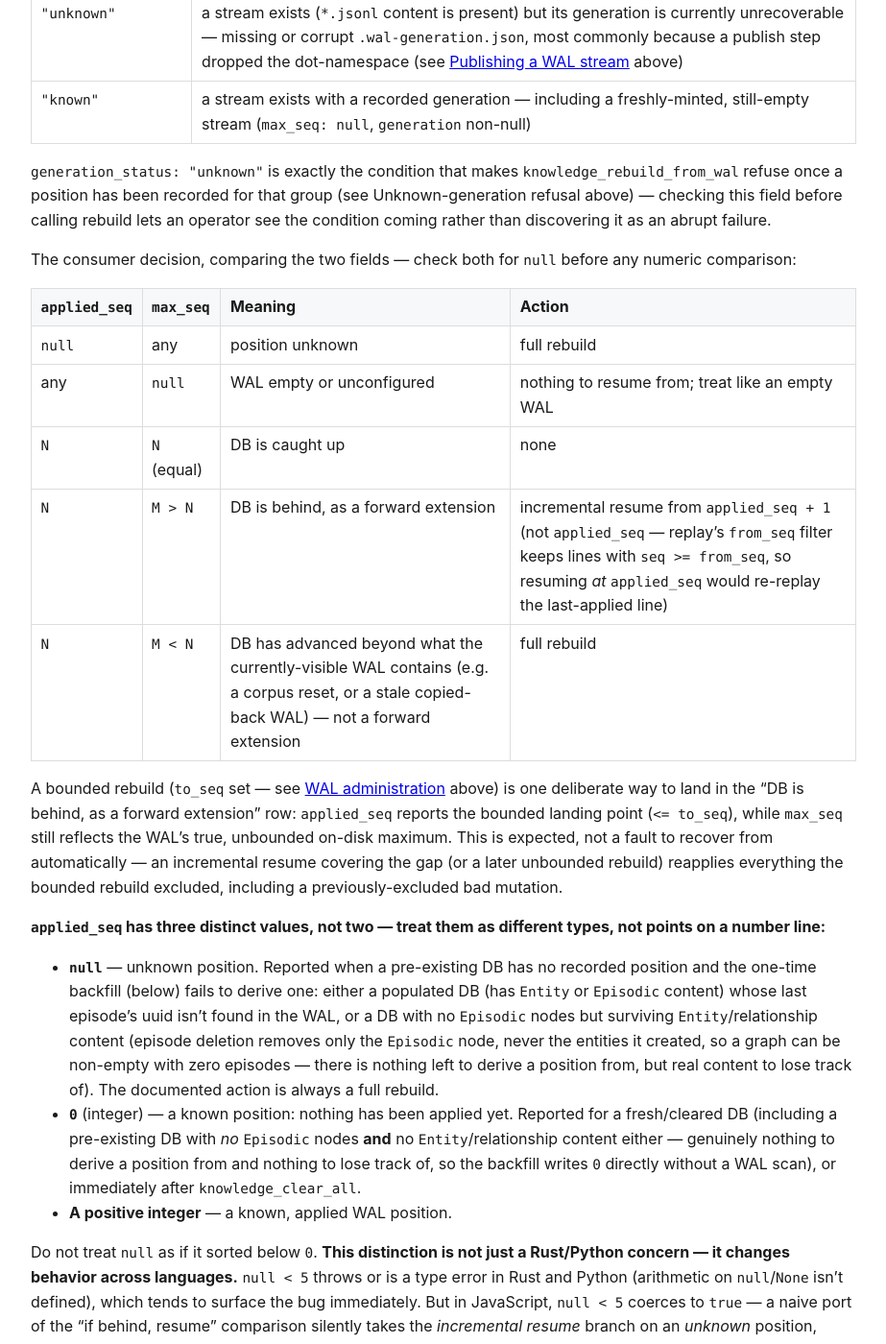
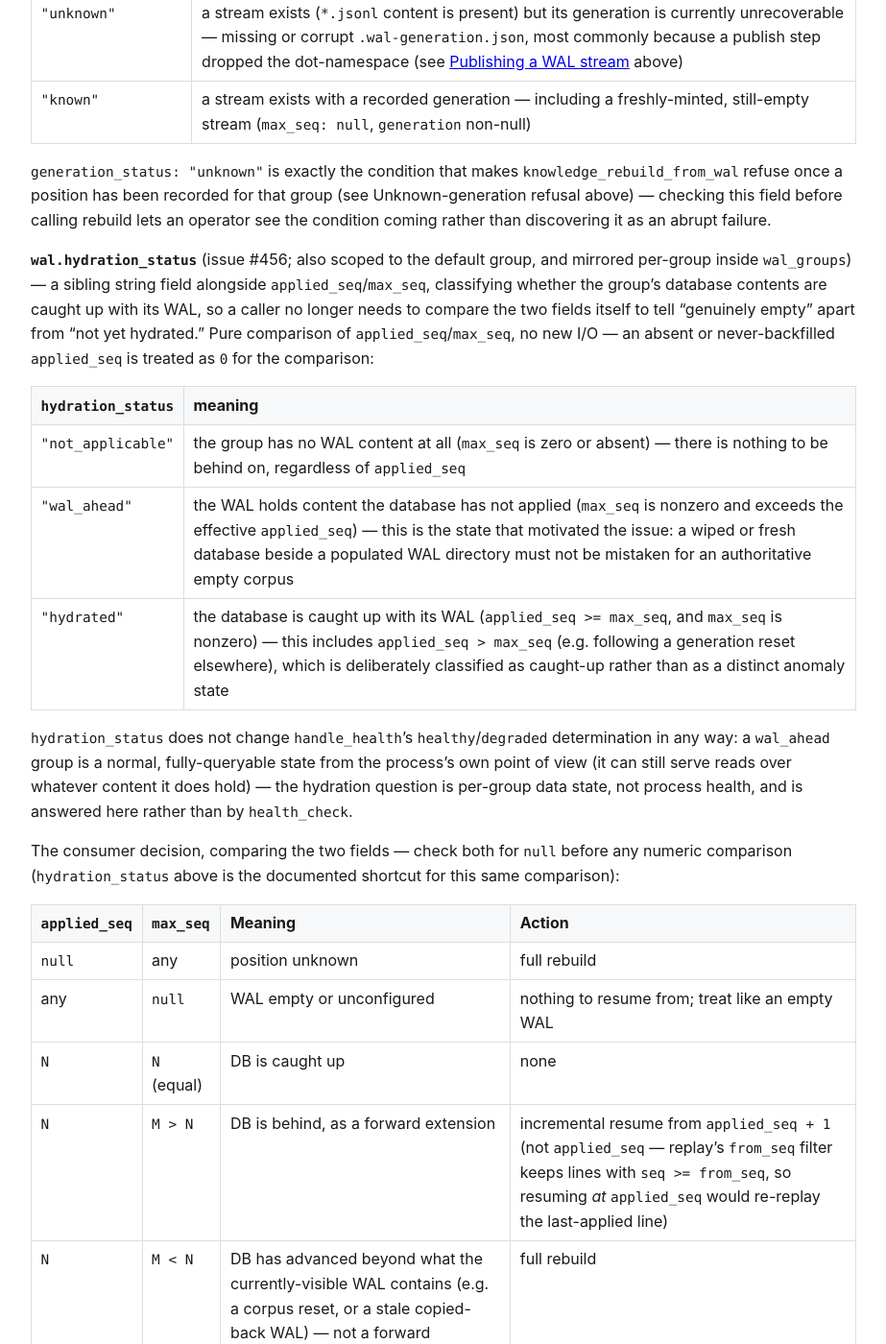
Before and after one commit to verveguy/liminis-context-graph, a Jekyll site: the page built from docs/operations.md, in a window 1280 px wide and 1400 px high, scrolled down 7821 px. Shown: the whole window at 96% size, without its empty margins (178-1101 px from the left). Built offline with Jekyll 4.4.1, drawn with Linux system fonts in a browser that asks for light colours; some of the changed text lies outside the part shown.

Commit message:
docs: document hydration_status field and regenerate llms-full.txt
Adds the wal.hydration_status writeup to docs/operations.md (matching the
generation_status precedent's style and placement), a pointer from
docs/ipc-mcp-reference.md, a CHANGELOG entry, and regenerates
docs/llms-full.txt via the standard script.

Implements FR-008.

```diff
--- a/docs/operations.md
+++ b/docs/operations.md
@@ -297,8 +297,8 @@ mechanism.
 
 **`wal_groups`** (issue #378) — an additive map, keyed by `group_id`, of every group that
 currently has a WAL directory, each entry shaped like the flat `wal` object below
-(`{applied_seq, max_seq, generation, generation_status}`). This is the multi-group view; the flat
-`wal.applied_seq`/`wal.max_seq`/`wal.generation`/`wal.generation_status` fields described next remain present and
+(`{applied_seq, max_seq, generation, generation_status, hydration_status}`). This is the multi-group view; the flat
+`wal.applied_seq`/`wal.max_seq`/`wal.generation`/`wal.generation_status`/`wal.hydration_status` fields described next remain present and
 **pinned specifically to the default `"liminis"` group**, unchanged in meaning from a pre-378
 single-group deployment — a caller that only reads the flat fields (e.g. an existing integration
 written before this issue) needs no change. If the default group has no WAL directory at all
@@ -354,8 +354,26 @@ refuse once a position has been recorded for that group (see Unknown-generation
 checking this field before calling rebuild lets an operator see the condition coming rather than
 discovering it as an abrupt failure.
 
+**`wal.hydration_status`** (issue #456; also scoped to the default group, and mirrored per-group
+inside `wal_groups`) — a sibling string field alongside `applied_seq`/`max_seq`, classifying
+whether the group's database contents are caught up with its WAL, so a caller no longer needs to
+compare the two fields itself to tell "genuinely empty" apart from "not yet hydrated." Pure
+comparison of `applied_seq`/`max_seq`, no new I/O — an absent or never-backfilled `applied_seq` is
+treated as `0` for the comparison:
+
+| `hydration_status` | meaning |
+|---|---|
+| `"not_applicable"` | the group has no WAL content at all (`max_seq` is zero or absent) — there is nothing to be behind on, regardless of `applied_seq` |
+| `"wal_ahead"` | the WAL holds content the database has not applied (`max_seq` is nonzero and exceeds the effective `applied_seq`) — this is the state that motivated the issue: a wiped or fresh database beside a populated WAL directory must not be mistaken for an authoritative empty corpus |
+| `"hydrated"` | the database is caught up with its WAL (`applied_seq >= max_seq`, and `max_seq` is nonzero) — this includes `applied_seq > max_seq` (e.g. following a generation reset elsewhere), which is deliberately classified as caught-up rather than as a distinct anomaly state |
+
+`hydration_status` does not change `handle_health`'s `healthy`/`degraded` determination in any
+way: a `wal_ahead` group is a normal, fully-queryable state from the process's own point of view
+(it can still serve reads over whatever content it does hold) — the hydration question is per-group
+data state, not process health, and is answered here rather than by `health_check`.
+
 The consumer decision, comparing the two fields — check both for `null` before any numeric
-comparison:
+comparison (`hydration_status` above is the documented shortcut for this same comparison):
 
 | `applied_seq` | `max_seq` | Meaning | Action |
 |---|---|---|---|
```
Also changed, not shown: docs/ipc-mcp-reference.md (+5 -0 lines), docs/llms-full.txt (+26 -3 lines), CHANGELOG.md.
